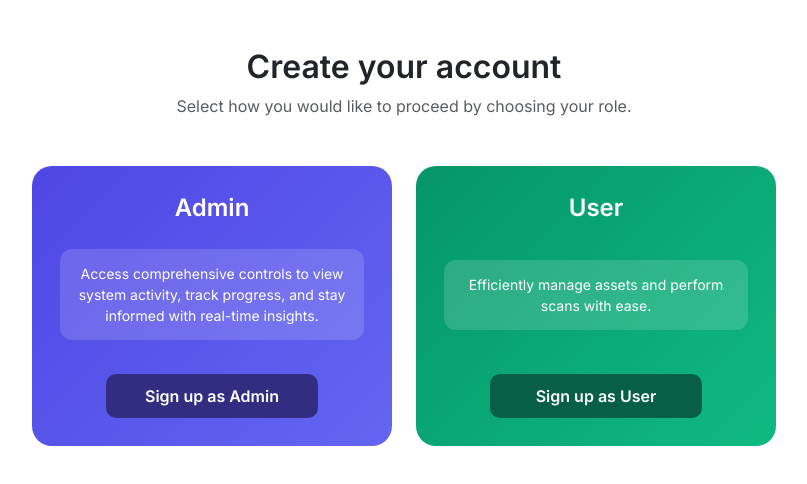
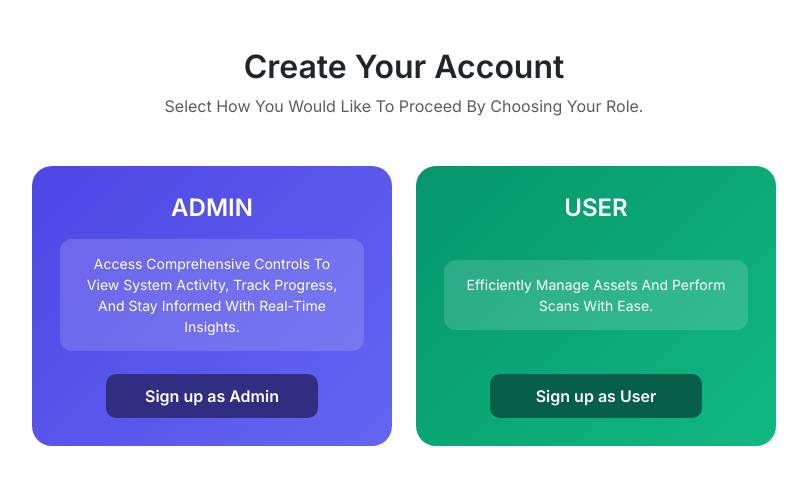
Before and after one commit to arsh321485/vapt-frontend, a Vue app in the folder vapt-fix/: page /choose-account in a window 1280 px wide. Shown: the top 484 px of the page, without its empty margins (230-1037 px from the left). Built offline with nearby package versions, Linux system fonts and the light colour scheme; no server answers.

Commit message:
path updated

```diff
--- a/vapt-fix/src/views/admin-views/ChooseAccountView.vue
+++ b/vapt-fix/src/views/admin-views/ChooseAccountView.vue
@@ -1,8 +1,8 @@
 <template>
   <div class="container py-5">
     <div class="text-center mb-5">
-      <h2 class="fw-semibold">Create your account</h2>
-      <p class="text-muted">Select how you would like to proceed by choosing your role.</p>
+      <h2 class="fw-semibold">Create Your Account</h2>
+      <p class="text-muted">Select How You Would Like To Proceed By Choosing Your Role.</p>
     </div>
 
     <div class="row justify-content-center g-4">
@@ -10,10 +10,10 @@
       <!-- Admin -->
       <div class="col-md-4">
         <div class="account-card admin-card">
-          <h4 class="card-title">Admin</h4>
+          <h4 class="card-title">ADMIN</h4>
 
           <div class="inner-card">
-            Access comprehensive controls to view system activity, track progress, and stay informed with real-time insights.
+            Access Comprehensive Controls To View System Activity, Track Progress, And Stay Informed With Real-Time Insights.
           </div>
 
           <button class="btn signup-btn admin-btn" @click="goAdmin">
@@ -25,10 +25,10 @@
       <!-- User -->
       <div class="col-md-4">
         <div class="account-card user-card">
-          <h4 class="card-title">User</h4>
+          <h4 class="card-title">USER</h4>
 
           <div class="inner-card">
-            Efficiently manage assets and perform scans with ease.
+            Efficiently Manage Assets And Perform Scans With Ease.
           </div>
 
           <button class="btn signup-btn user-btn" @click="goUser">
```
